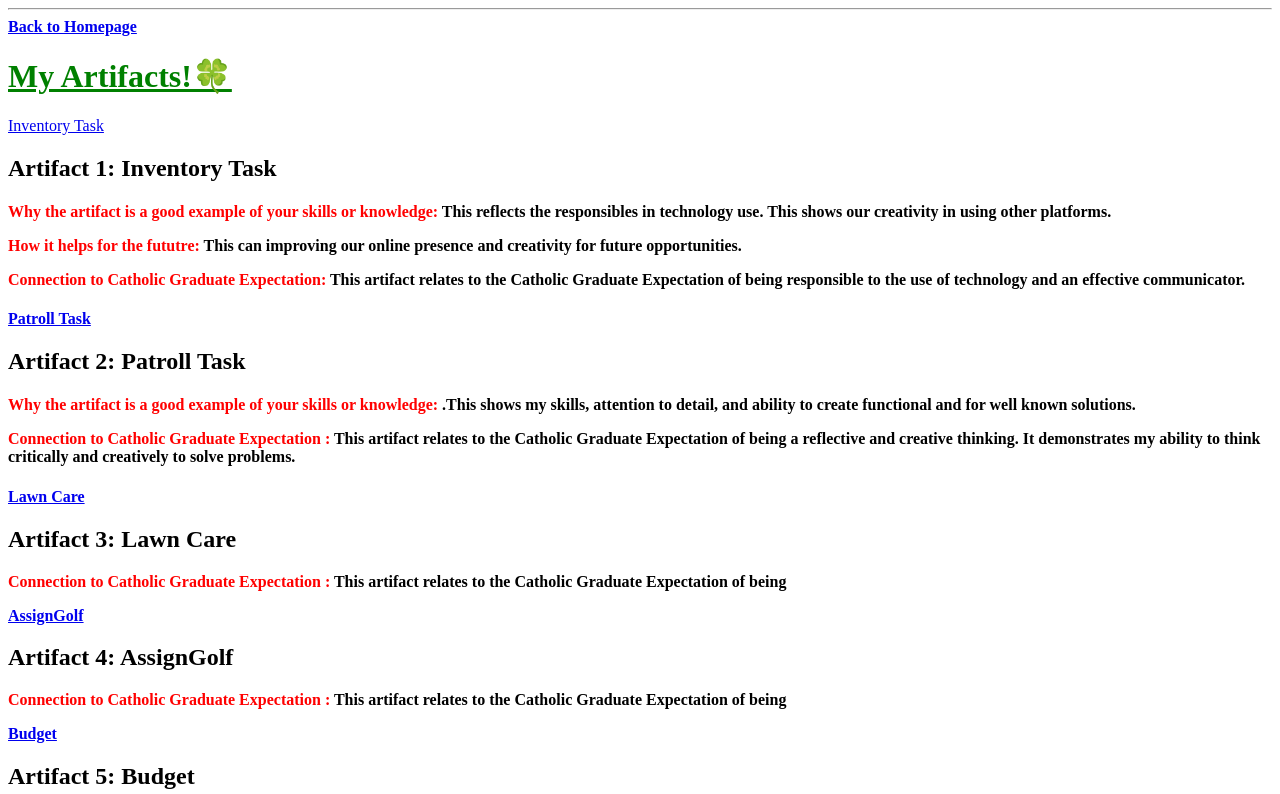
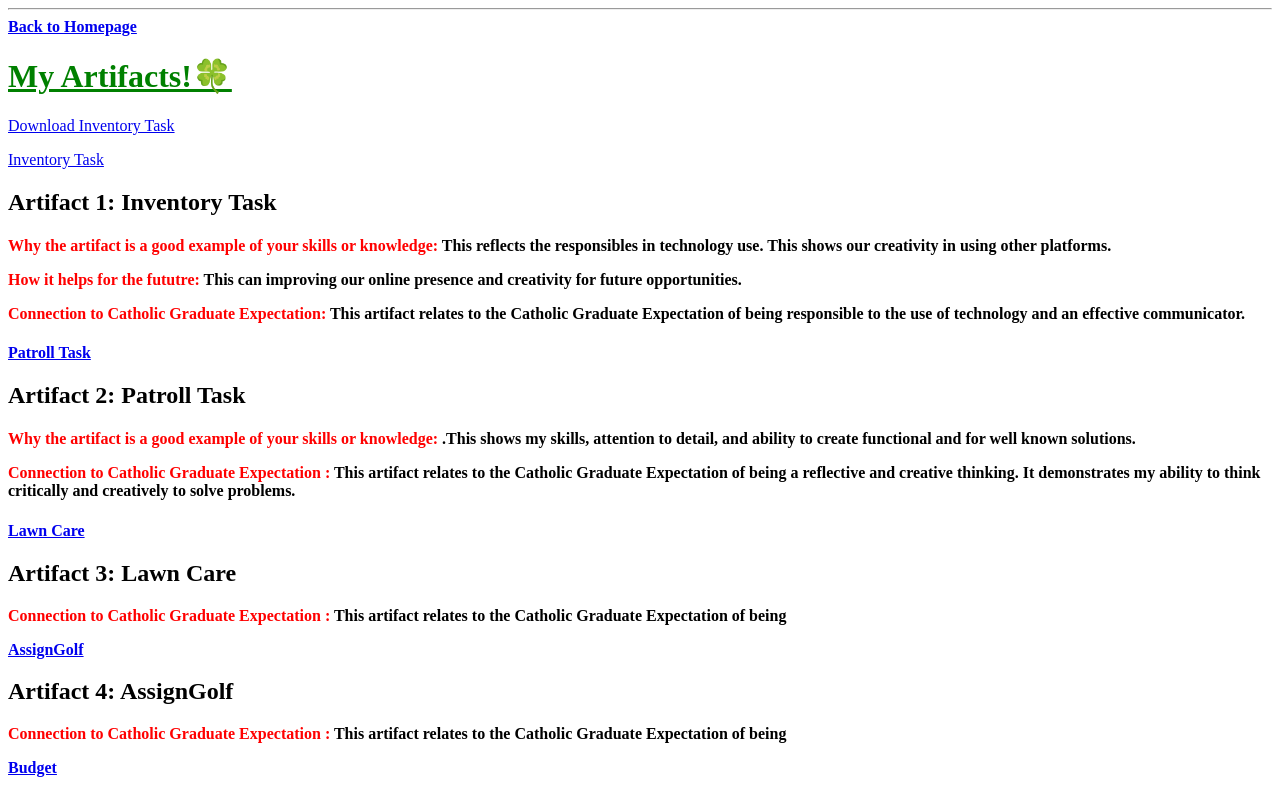
Before and after one commit to ramindi1/portfolio, a plain HTML site: page Website6.htm in a window 1280 px wide. Shown: the top 794 px of the page. Drawn offline with Linux system fonts and the light colour scheme; files whose address does not match are found by name.

Commit message:
Update Website6.htm

```diff
--- a/Website6.htm
+++ b/Website6.htm
@@ -22,6 +22,7 @@
            <font color=green><h1><u>My Artifacts!🍀</u></h1></font>
         </header>
         <section>
+            <a href="C:\Users\354242521\Downloads\Inventory Task 5.htm.xlsx" target="_blank">Download Inventory Task</a>
    <P><a href="C:\Users\354242521\Downloads\Inventory Task 5.htm.xlsx" download> Inventory Task</a></P>
    <h2>Artifact 1: Inventory Task</h2>
            <h4><p><strong><font color=red>Why the artifact is a good example of your skills or knowledge:</font> This reflects the responsibles in technology use. This shows our creativity in using other platforms.</p>
```
